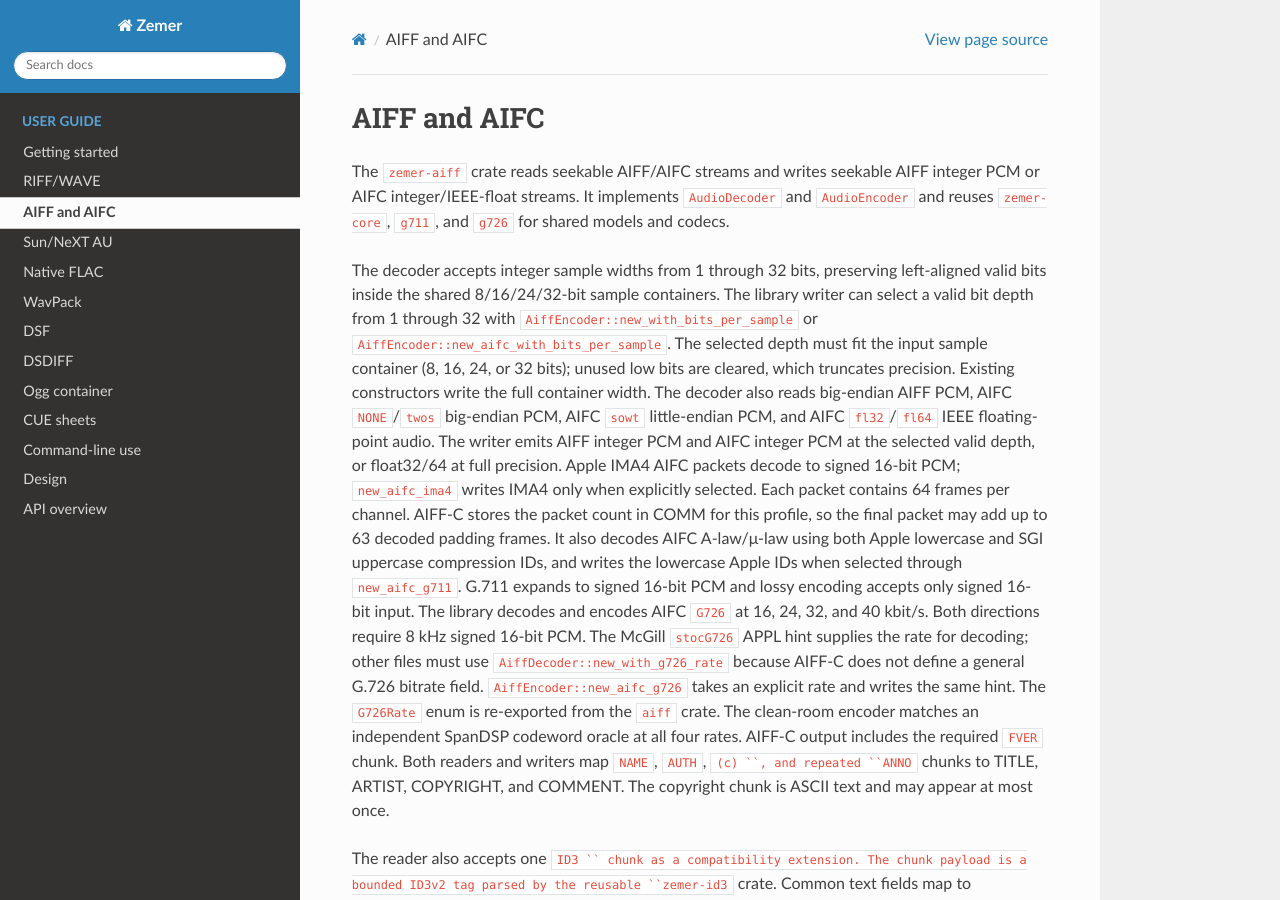
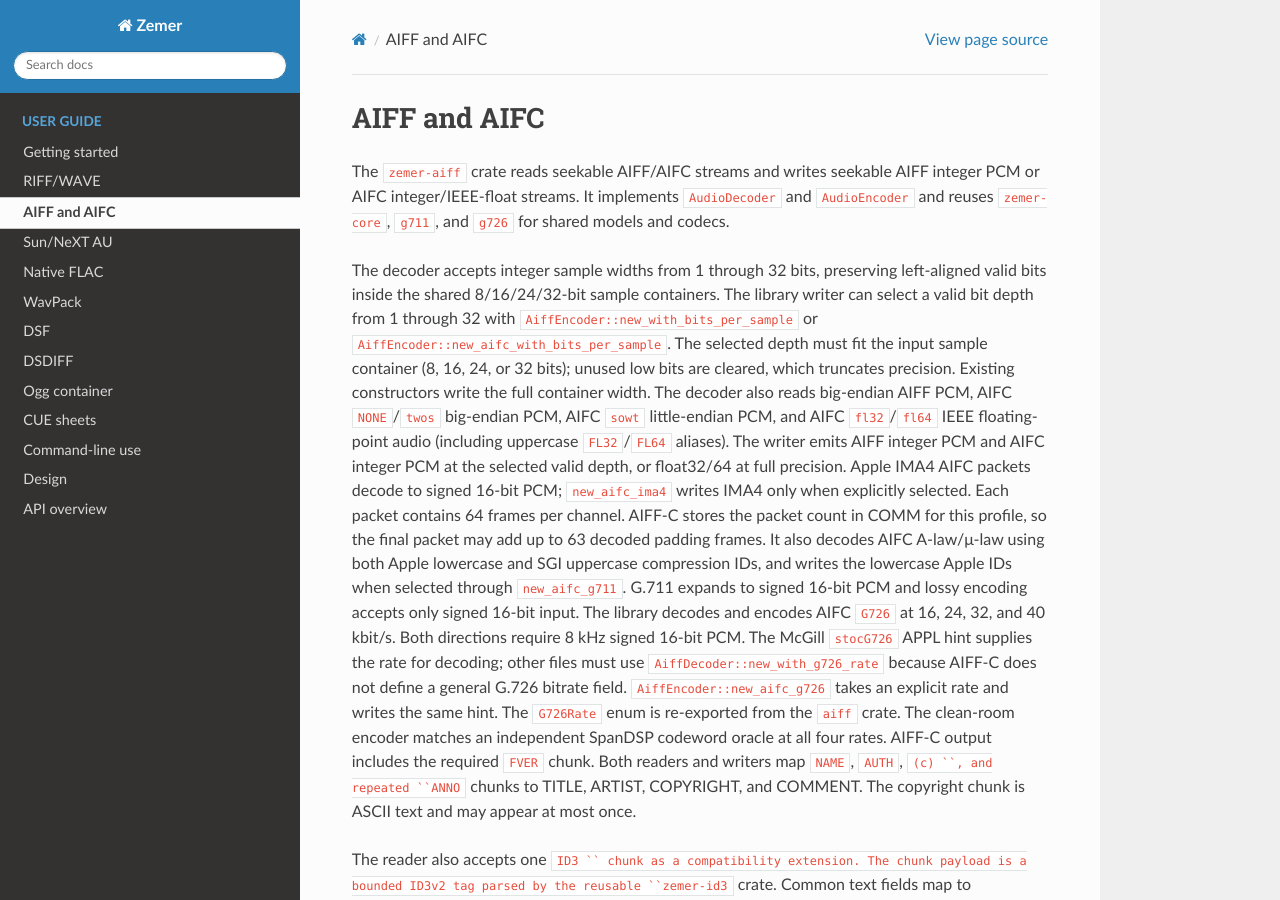
Before and after one commit to neko941/zemer, a Sphinx documentation site: the page built from docs/aiff.rst, in a window 1280 px wide and 900 px high. Built offline with Sphinx 7.4.7 and the Read the Docs theme 3.1.0, drawn with Linux system fonts in a browser that asks for light colours.

Commit message:
test(aiff): cover uppercase float codes

```diff
--- a/docs/aiff.rst
+++ b/docs/aiff.rst
@@ -15,7 +15,8 @@ input sample container (8, 16, 24, or 32 bits); unused low bits are cleared,
 which truncates precision. Existing constructors write the full container
 width. The decoder also reads big-endian AIFF PCM, AIFC ``NONE``/``twos``
 big-endian PCM, AIFC ``sowt`` little-endian PCM, and AIFC ``fl32``/``fl64``
-IEEE floating-point audio. The writer emits AIFF integer PCM and AIFC integer
+IEEE floating-point audio (including uppercase ``FL32``/``FL64`` aliases).
+The writer emits AIFF integer PCM and AIFC integer
 PCM at the selected valid depth, or float32/64 at full precision.
 Apple IMA4 AIFC packets decode to signed 16-bit PCM; ``new_aifc_ima4`` writes
 IMA4 only when explicitly selected. Each packet contains 64 frames per channel.
```
Also changed, not shown: README.ai.md (+1 -1 lines), 1 other file.
